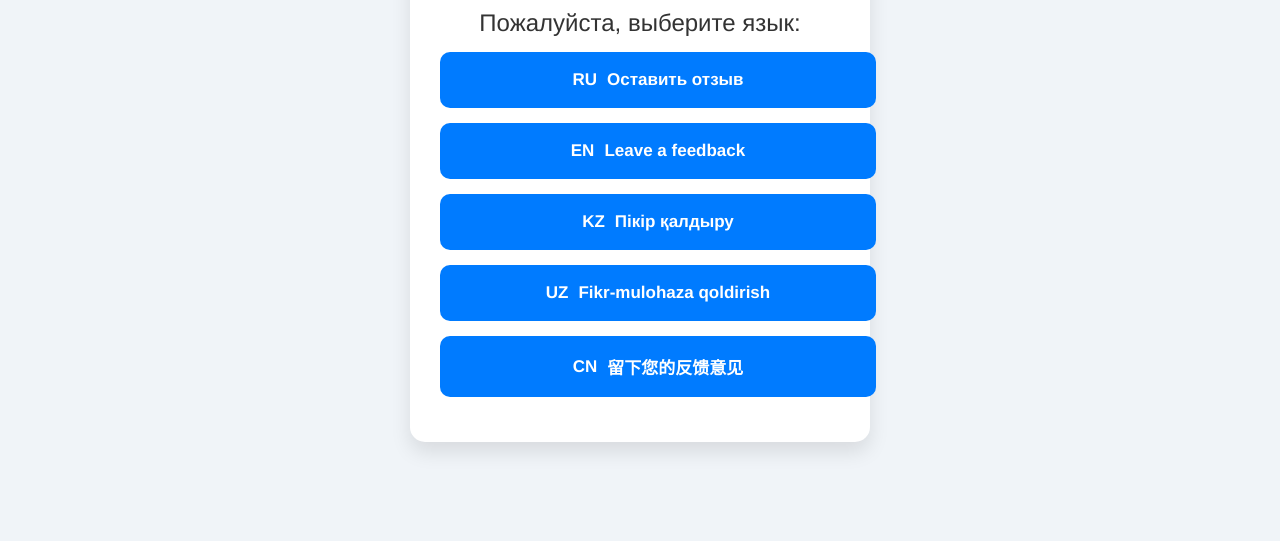
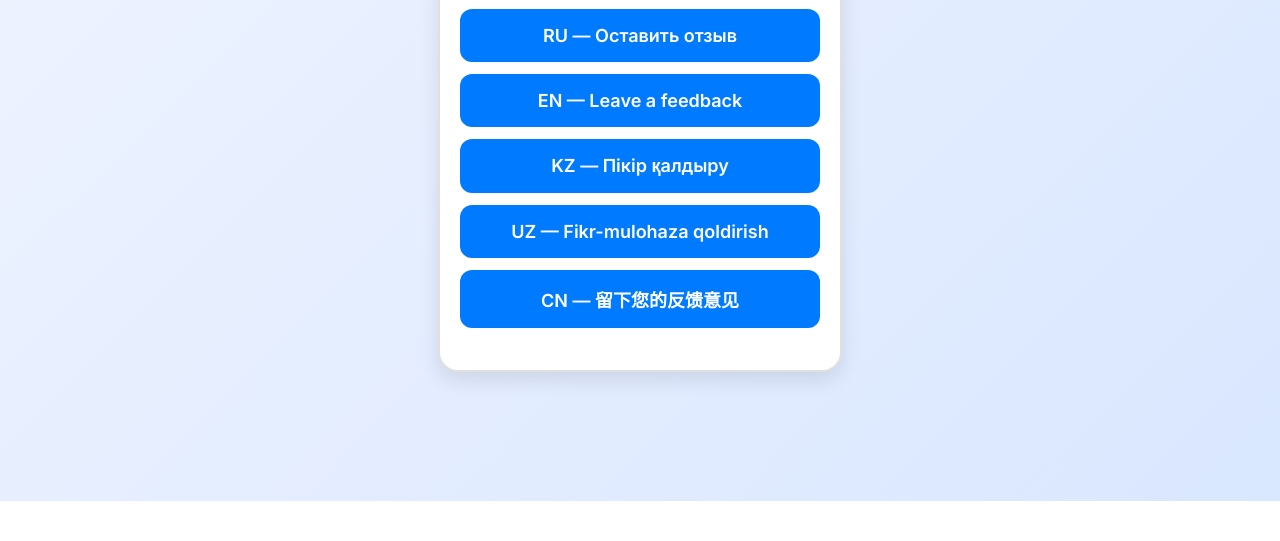
Before and after one commit to Ismailov9222/DiyorHotelFeedback, a plain HTML site: page index.html in a window 1280 px wide. Shown: the part 299-840 px from the top of the page. After the commit the page ends 800 px from the top, so only its background shows below. Drawn offline with Linux system fonts and the light colour scheme.

Commit message:
Update index.html

```diff
--- a/index.html
+++ b/index.html
@@ -1,88 +1,86 @@
 <!DOCTYPE html>
-<html>
+<html lang="ru">
 <head>
   <meta charset="UTF-8">
-<title>Обратная связь</title>
   <meta name="viewport" content="width=device-width, initial-scale=1.0">
+  <title>Diyor Hotel Feedback</title>
+  <link href="https://fonts.googleapis.com/css2?family=Inter:wght@400;600;700&display=swap" rel="stylesheet">
   <style>
     body {
-    font-family: 'Helvetica Neue', Arial, sans-serif;
-    text-align: center;
-    padding: 20px;
-    background-color: #f0f4f8; /* Мягкий, светлый фон */
-    display: flex;
-    justify-content: center;
-    align-items: center;
-    min-height: 100vh;
+      font-family: 'Inter', sans-serif;
       margin: 0;
-}
-.container {
-    max-width: 400px;
-    width: 90%;
-    background-color: #ffffff;
-    padding: 30px;
-    border-radius: 15px;
-    box-shadow: 0 10px 20px rgba(0,0,0,0.1);
-}
-.logo {
-    width: 150px;
-    margin-bottom: 25px;
-}
-.button {
+      padding: 0;
+      background: linear-gradient(135deg, #f0f4ff, #d9e7ff);
       display: flex;
       align-items: center;
       justify-content: center;
-    width: 100%;
-    padding: 18px;
-    margin: 15px 0;
-    font-size: 17px;
-    font-weight: bold;
-    color: white;
-    background-color: #007BFF; /* Синий цвет */
+      height: 100vh;
+    }
+    .container {
+      background: #fff;
+      border-radius: 20px;
+      border: 2px solid #e0e0e0;
+      box-shadow: 0 8px 20px rgba(0,0,0,0.1);
+      padding: 30px 20px;
+      text-align: center;
+      width: 90%;
+      max-width: 360px;
+      animation: fadeIn 0.8s ease-in-out;
+    }
+    .logo {
+      width: 110px;
+      margin-bottom: 20px;
+      cursor: pointer;
+    }
+    .btn {
+      display: block;
+      background: #007bff;
+      color: #fff;
       text-decoration: none;
-    border-radius: 10px;
-    transition: transform 0.2s ease, background-color 0.2s ease;
+      padding: 14px;
+      margin: 12px 0;
+      border-radius: 12px;
+      font-size: 18px;
+      font-weight: 600;
+      border: 2px solid transparent;
+      transition: all 0.3s ease;
     }
-.button:hover {
-    background-color: #0056b3; /* Более темный синий при наведении */
-    transform: translateY(-2px); /* Небольшой эффект "подъема" */
+    .btn:hover {
+      background: #fff;
+      color: #007bff;
+      border: 2px solid #007bff;
+      transform: translateY(-2px);
     }
-.lang-code {
-    font-weight: bold;
-    margin-right: 10px;
+    @keyframes fadeIn {
+      from {opacity: 0; transform: translateY(20px);}
+      to {opacity: 1; transform: translateY(0);}
     }
-.title {
-    font-size: 24px;
-    font-weight: 300;
-    color: #333;
+    /* Мобильная адаптация */
+    @media (max-width: 480px) {
+      .container {
+        padding: 20px 15px;
+        border-radius: 15px;
+      }
+      .logo {
+        width: 90px;
         margin-bottom: 15px;
+      }
+      .btn {
+        font-size: 16px;
+        padding: 12px;
+      }
     }
   </style>
 </head>
 <body>
+  <div class="container">
+    <a href="#"><img src="logoDiyorHotel.png" alt="Diyor Hotel" class="logo"></a>
 
-<div class="container">
-    <img src="logoDiyorHotel.png" alt="Логотип отеля" class="logo">
-
-    <div class="title">Пожалуйста, выберите язык:</div>
-
-    <a href="URL_РУССКОЙ_ФОРМЫ" class="button">
-        <span class="lang-code">RU</span> Оставить отзыв
-    </a>
-    <a href="URL_АНГЛИЙСКОЙ_ФОРМЫ" class="button">
-        <span class="lang-code">EN</span> Leave a feedback
-    </a>
-    <a href="URL_КАЗАХСКОЙ_ФОРМЫ" class="button">
-        <span class="lang-code">KZ</span> Пікір қалдыру
-    </a>
-    <a href="URL_УЗБЕКСКОЙ_ФОРМЫ" class="button">
-        <span class="lang-code">UZ</span> Fikr-mulohaza qoldirish
-    </a>
-    <a href="URL_КИТАЙСКОЙ_ФОРМЫ" class="button">
-        <span class="lang-code">CN</span> 留下您的反馈意见
-    </a>
-
+    <a class="btn" href="https://forms.gle/i5nUADoUXiEa4gDL6" target="_blank">RU — Оставить отзыв</a>
+    <a class="btn" href="https://forms.gle/ikqCbzNyreWGNHK57" target="_blank">EN — Leave a feedback</a>
+    <a class="btn" href="https://forms.gle/jhmzi1jcwqiTMXDj6" target="_blank">KZ — Пікір қалдыру</a>
+    <a class="btn" href="https://forms.gle/8H4pjJxHuwZtCYGT7" target="_blank">UZ — Fikr-mulohaza qoldirish</a>
+    <a class="btn" href="https://forms.gle/rT5QvTenhNXEioxy8" target="_blank">CN — 留下您的反馈意见</a>
   </div>
-
 </body>
 </html>
```
Lines whose indentation alone changed are shown as unchanged.
